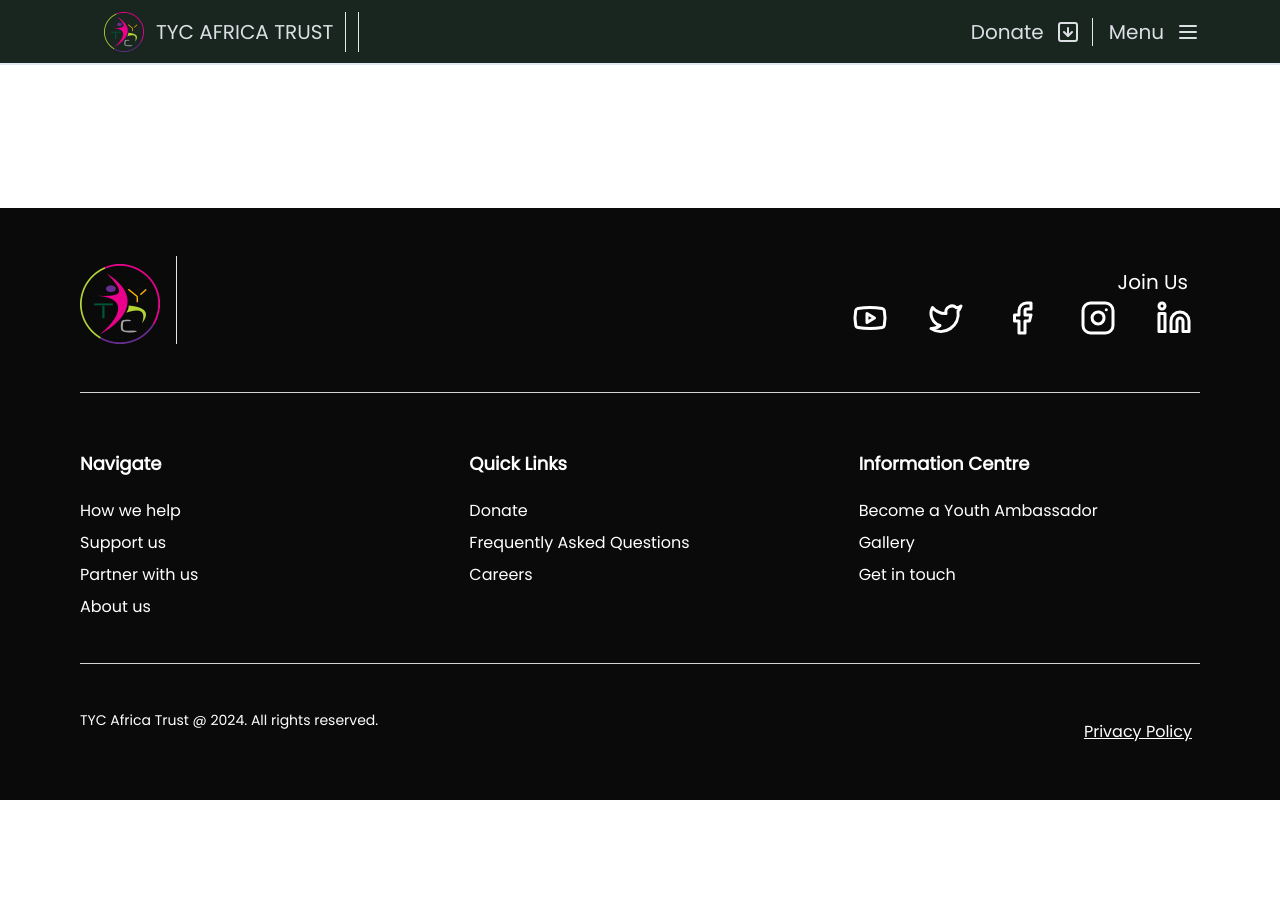
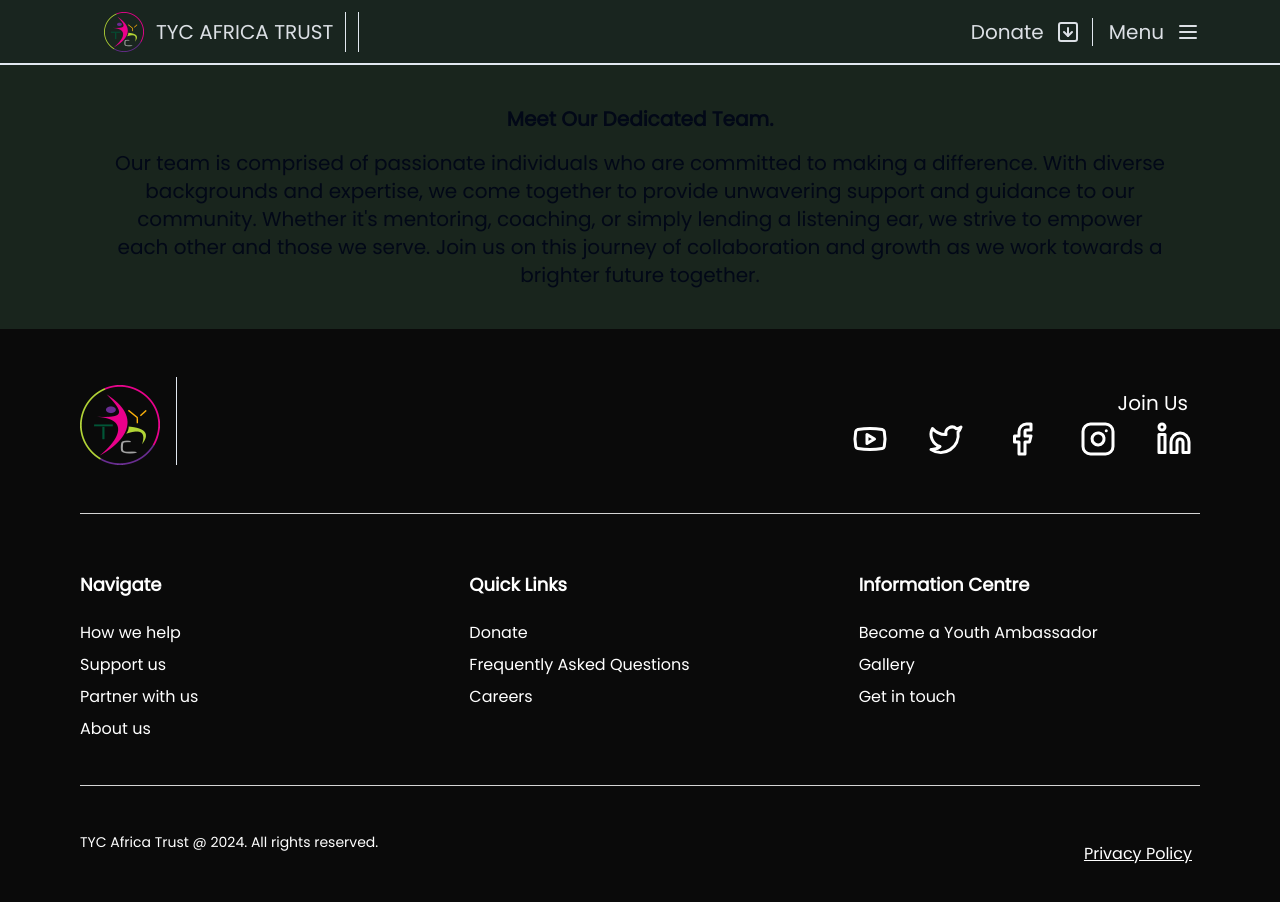
Before and after one commit to BabaMboga/TYC-main, a Next.js app: page /our-team in a window 1280 px wide. Shown: the top 902 px of the page. Before the commit the page ends 800 px from the top, so only its background shows below. Built offline with nearby package versions, Linux system fonts and the light colour scheme.

Commit message:
added our team component in page

```diff
--- a/app/our-team/page.tsx
+++ b/app/our-team/page.tsx
@@ -1,6 +1,9 @@
+import HeroText from "@/components/our-team/HeroText";
+
 const Home = ({}) => {
     return (
         <>
+            <HeroText />
         </>
     );
 };
```
